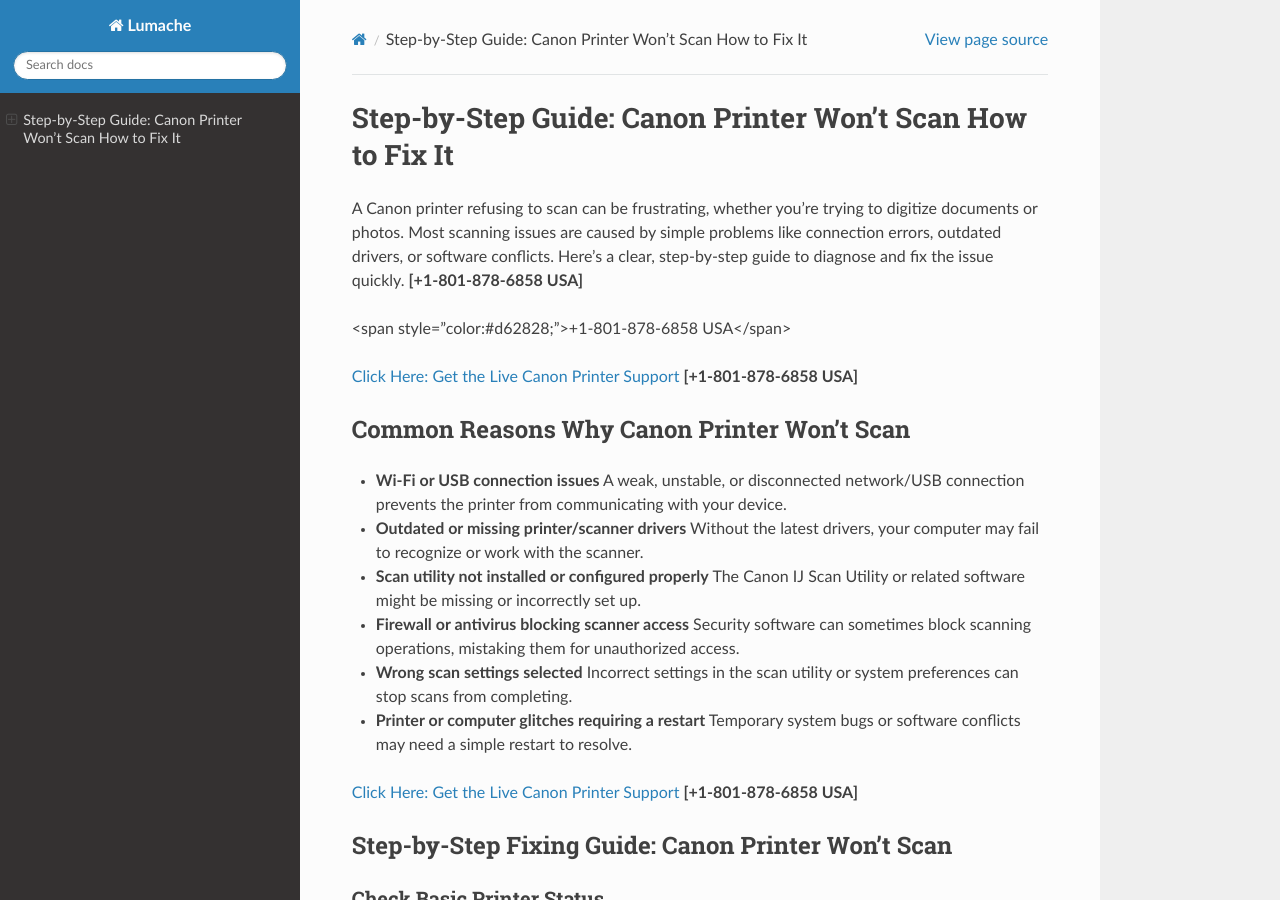
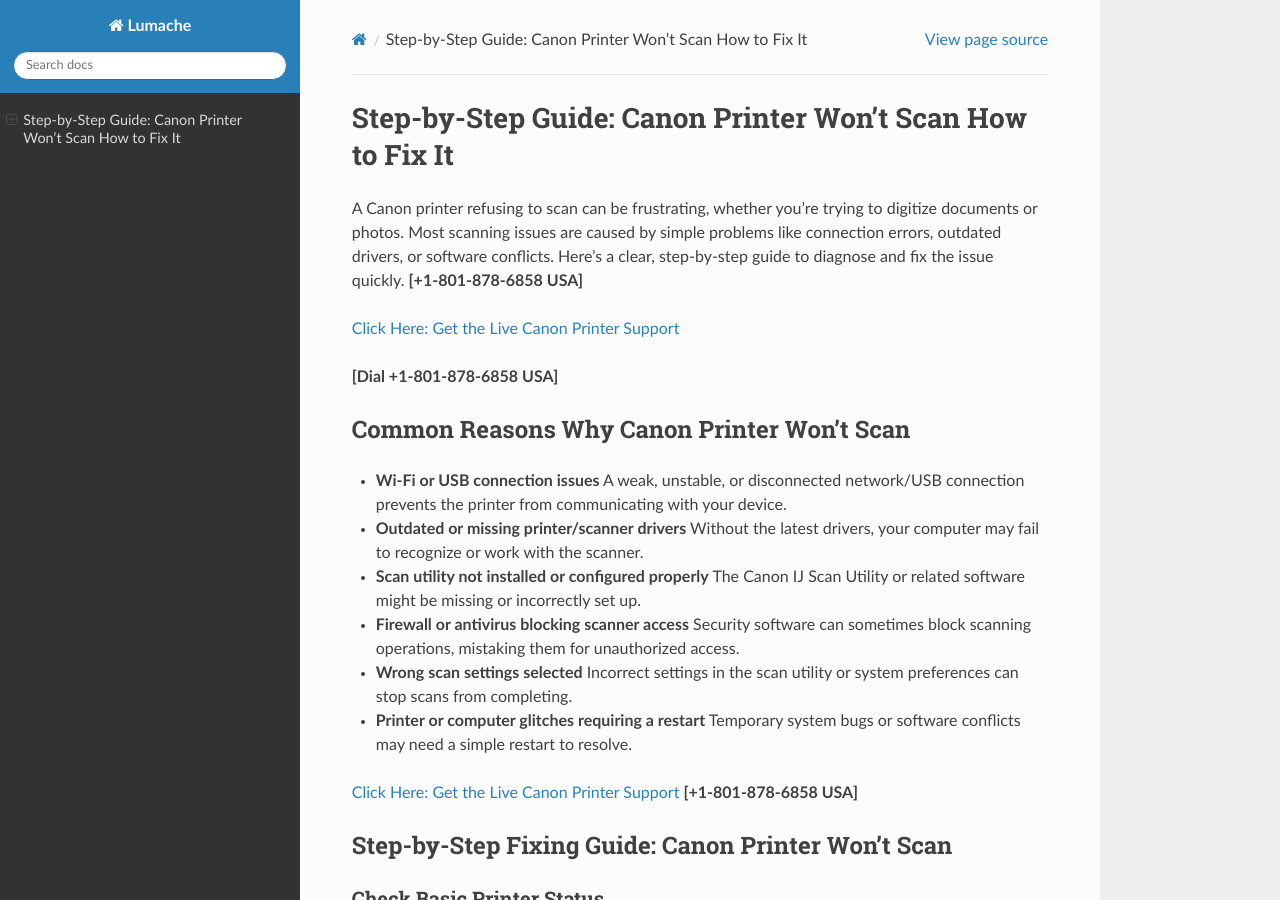
Before and after one commit to tomtomgarry/canonscan, a Sphinx documentation site: the page built from docs/source/index.rst, in a window 1280 px wide and 900 px high. Built offline with Sphinx 7.4.7 and the Read the Docs theme 3.1.0, drawn with Linux system fonts in a browser that asks for light colours.

Commit message:
Update index.rst

```diff
--- a/docs/source/index.rst
+++ b/docs/source/index.rst
@@ -5,9 +5,9 @@
 Most scanning issues are caused by simple problems like connection errors, outdated drivers, or software conflicts.
 Here’s a clear, step-by-step guide to diagnose and fix the issue quickly. **[+1-801-878-6858 USA]**
 
-<span style="color:#d62828;">+1-801-878-6858 USA</span>
+`Click Here: Get the Live Canon Printer Support <https://jivo.chat/KlZSRejpBm>`_
 
-`Click Here: Get the Live Canon Printer Support <https://jivo.chat/KlZSRejpBm>`_     **[+1-801-878-6858 USA]**
+**[Dial +1-801-878-6858 USA]**
 
 Common Reasons Why Canon Printer Won’t Scan
 --------------------------------------------
```
